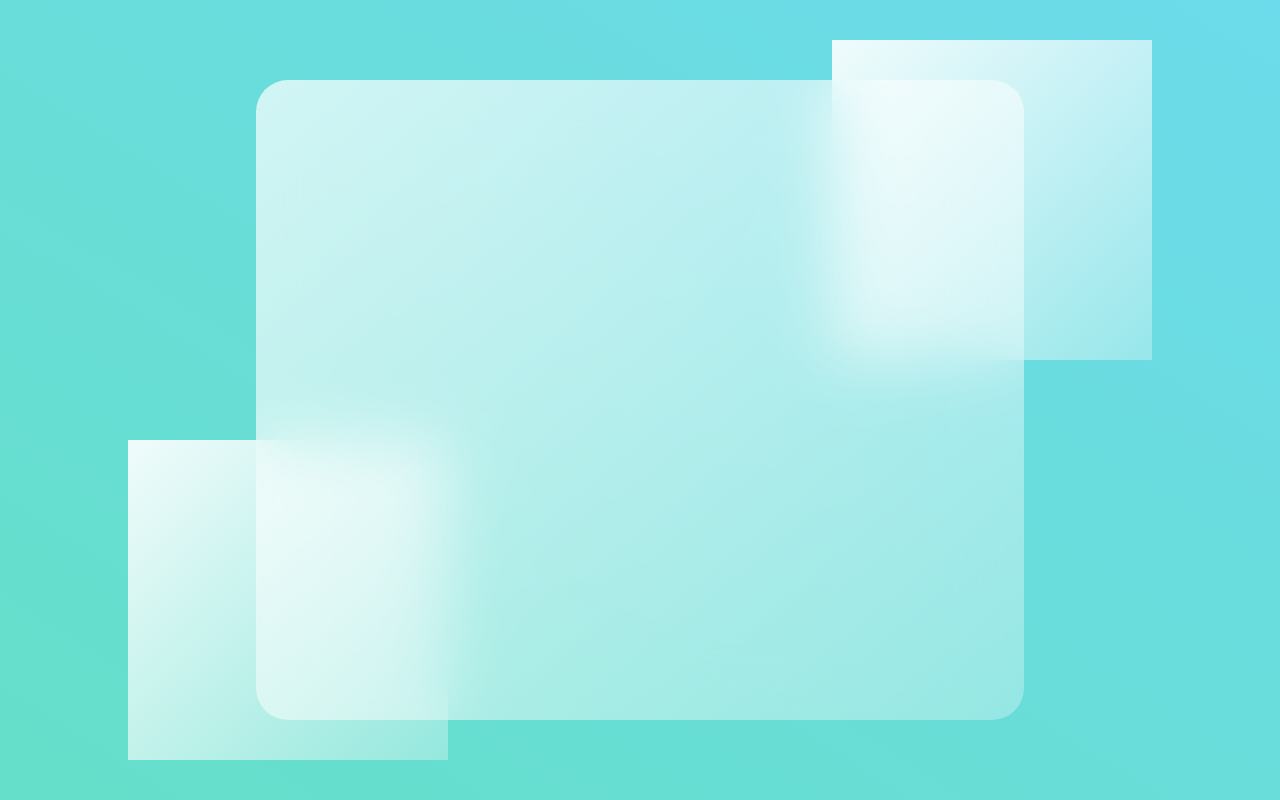
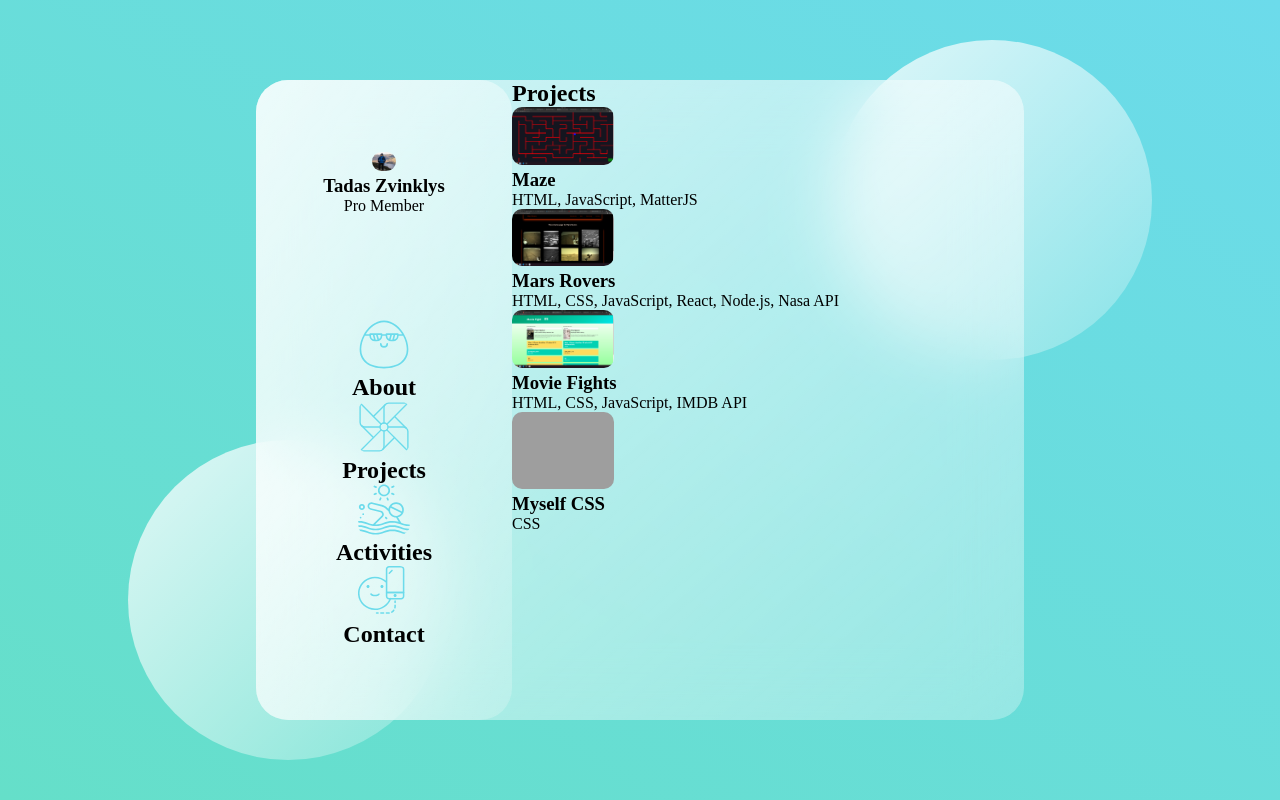
Before and after one commit to tadzyla/myGlassWebsite, a plain HTML site: page index.html in a window 1280 px wide. Drawn offline with Linux system fonts and the light colour scheme; grey boxes are pictures that could not be loaded.

Commit message:
adding more styling and images

```diff
--- a/index.html
+++ b/index.html
@@ -6,10 +6,65 @@
     <meta name="viewport" content="width=device-width, initial-scale=1.0">
     <title>My Glass Website</title>
     <link rel="stylesheet" href="style.css">
+    <link rel="stylesheet" href="https://fonts.googleapis.com/css?family=Tangerine">
 </head>
 <body>
     <main>
-            <section class="glass"></section>
+            <section class="glass">
+                <div class="dashboard">
+                    <div class="user">
+                        <img src="images/me.jpg" alt="me">
+                        <h3>Tadas Zvinklys</h3>
+                        <p>Pro Member</p>
+                    </div>
+                    <div class="links">
+                        <div class="link">
+                            <img src="images/cool.svg" alt="">
+                            <h2>About</h2>
+                        </div>
+                        <div class="link">
+                            <img src="images/fan.svg" alt="">
+                            <h2>Projects</h2>
+                        </div>
+                        <div class="link">
+                            <img src="images/swimming.svg" alt="">
+                            <h2>Activities</h2>
+                        </div>
+                        <div class="link">
+                            <img src="images/smartphone.svg" alt="">
+                            <h2>Contact</h2>
+                        </div>
+                    </div>
+                </div>
+
+                <div class="info">
+                    <div class="name">
+                        <h1>Projects</h1>
+                    </div>
+                    <div class="cards">
+                        <div class="card">
+                            <img src="images/maze.png" alt="maze">
+                            <h3>Maze</h3>
+                            <p>HTML, JavaScript, MatterJS</p>
+                        </div>
+                        <div class="card">
+                            <img src="images/mars.png" alt="">
+                            <h3>Mars Rovers</h3>
+                            <p>HTML, CSS, JavaScript, React, Node.js, Nasa API</p>
+                        </div>
+                        <div class="card">
+                            <img src="images/moviefight.png" alt="">
+                            <h3>Movie Fights</h3>
+                            <p>HTML, CSS, JavaScript, IMDB API</p>
+                        </div>
+                        <div class="card">
+                            <img src="images/myselfcss.png" alt="">
+                            <h3>Myself CSS</h3>
+                            <p>CSS</p>
+                        </div>
+                    </div>
+                </div>
+            </section>
     </main>
     <div class="circle1"></div>
     <div class="circle2"></div>
--- a/style.css
+++ b/style.css
@@ -20,14 +20,16 @@ main {
     border-radius: 2rem;
     z-index: 2;
     backdrop-filter: blur(2rem);
+    display: flex;
 }
 
 .circle1, .circle2 {
     background: white;
     width: 20rem;
     height: 20rem;
-    background: linear-gradient(to bottom right, rgba(255, 255, 255, 0.9), rgba(255, 255, 255, 0.3));
+    background: linear-gradient(to bottom right, rgba(255, 255, 255, 0.8), rgba(255, 255, 255, 0.2));
     position: absolute;
+    border-radius: 50%;
 }
 
 .circle1 {
@@ -39,3 +41,28 @@ main {
     bottom: 5%;
     left: 10%;
 }
+
+.dashboard {
+    display: flex;
+    flex: 1;
+    flex-direction: column;
+    align-items: center;
+    justify-content: space-evenly;
+    text-align: center;
+    border-radius: 2rem;
+    background: linear-gradient(
+    to right bottom,
+    rgba(255, 255, 255, 0.6),
+    rgba(255, 255, 255, 0.2)
+  );
+}
+
+.info {
+    flex: 2;
+}
+
+ img {
+    border-radius: 10px;
+    width: 20%;
+    height: 20%;
+}
```
Also changed, not shown: images/cool.svg (added), images/fan.svg (added), images/mars.png (added), images/maze.png (added), images/me.jpg (added), images/moviefight.png (added), images/smartphone.svg (added), images/swimming.svg (added), 1 other file.
